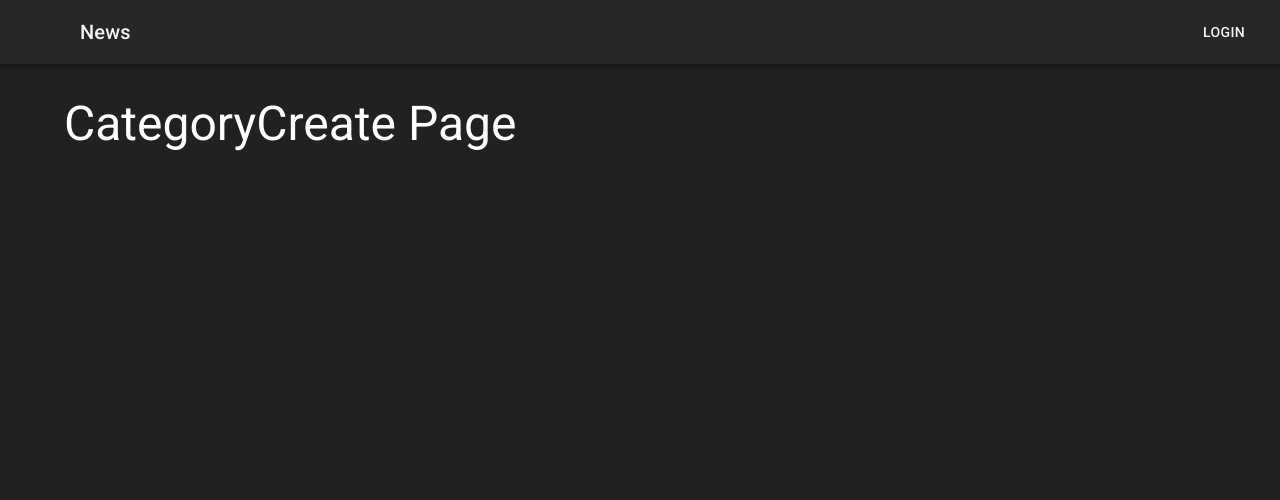
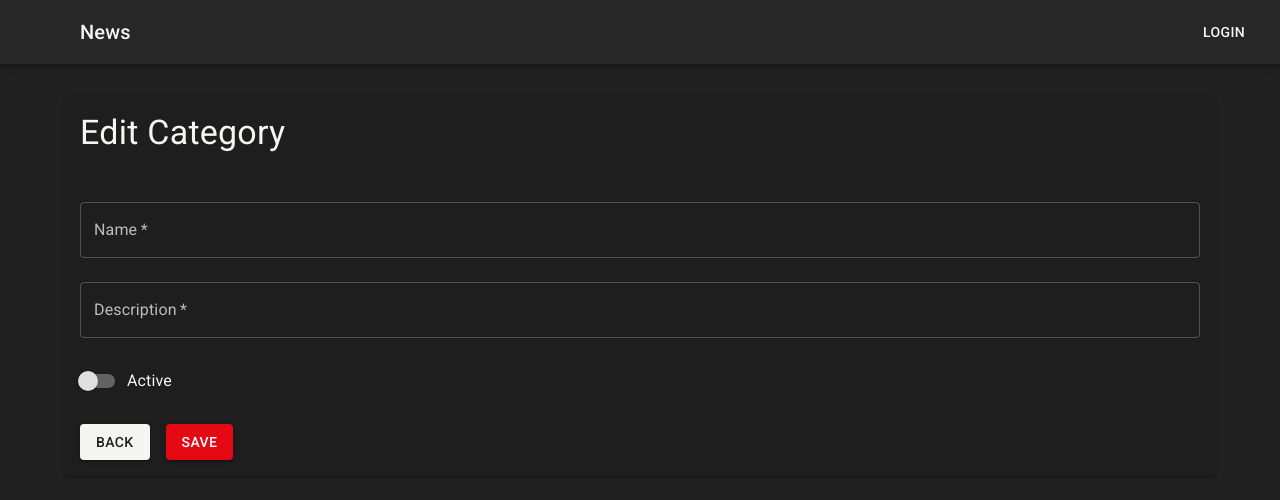
Before and after one commit to lucasborgesdasilva/codeflix, a React (Create React App) app: page /categories/create in a window 1280 px wide. Shown: the top 500 px of the page. Built offline with nearby package versions, Linux system fonts and the light colour scheme; some icons are missing.

Commit message:
Implement CategoryForm component and integrate it into CategoryCreate and CategoryEdit for improved form handling

```diff
--- a/src/features/categories/category-create.tsx
+++ b/src/features/categories/category-create.tsx
@@ -1,9 +1,50 @@
-import { Box, Typography } from "@mui/material";
+import {
+  Box,
+  Paper,
+  Typography
+} from "@mui/material";
+import { useState } from "react";
+import { ICategory } from "./category-slice";
+import { CategoryForm } from "./components/category-form";
 
-export const CategoryCreate = () => (
-  <Box>
-    <Typography variant='h3' component="h1">
-      CategoryCreate Page
-    </Typography>
-  </Box>
-);
+export const CategoryCreate = () => {
+  const [isDisabled, setIsDisabled] = useState<boolean>(false);
+  const [category, setCategory] = useState<ICategory>({
+    id: "",
+    name: "",
+    description: "",
+    is_active: false,
+    deleted_at: null,
+    created_at: "",
+    updated_at: ""
+  });
+
+  const handleChange = () => {
+    console.log('Salvo!');
+  }
+
+  const handleToggle = () => {
+    console.log('Toggled!');
+  }
+
+  return (
+    <Box>
+      <Paper>
+        <Box p={2}>
+          <Box mb={2}>
+            <Typography variant="h4">Edit Category</Typography>
+          </Box>
+        </Box>
+
+        <CategoryForm
+          category={category}
+          isDisabled={isDisabled}
+          isLoading={false}
+          onSubmit={() => console.log('Submitado!')}
+          handleChange={handleChange}
+          handleToggle={handleToggle}
+        />
+      </Paper>
+    </Box>
+  )
+};
--- a/src/features/categories/category-edit.tsx
+++ b/src/features/categories/category-edit.tsx
@@ -1,8 +1,9 @@
-import { Box, Button, FormControl, FormControlLabel, FormGroup, Grid, Paper, Switch, TextField, Typography } from "@mui/material";
+import { Box, Paper, Typography } from "@mui/material";
 import { useState } from "react";
-import { Link, useParams } from "react-router-dom";
+import { useParams } from "react-router-dom";
 import { useAppSelector } from "../../app/hooks";
 import { selectCategoryById } from "./category-slice";
+import { CategoryForm } from "./components/category-form";
 
 export const CategoryEdit = () => {
   const id = useParams().id || "";
@@ -14,7 +15,7 @@
   }
 
   const handleToggle = () => {
-    console.log('toggled');
+    console.log('Toggled!');
   }
 
   return (
@@ -26,70 +27,14 @@
           </Box>
         </Box>
 
-        <Box p={2}>
-          <form>
-            <Grid container spacing={3}>
-              <Grid size={{ xs: 12 }}>
-                <FormControl fullWidth>
-                  <TextField
-                    required
-                    name="name"
-                    label="Name"
-                    value={category.name}
-                    disabled={isDisabled}
-                    onChange={handleChange}
-                  />
-                </FormControl>
-              </Grid>
-
-              <Grid size={{ xs: 12 }}>
-                <FormControl fullWidth>
-                  <TextField
-                    required
-                    name="description"
-                    label="Description"
-                    value={category.description}
-                    disabled={isDisabled}
-                    onChange={handleChange}
-                  />
-                </FormControl>
-              </Grid>
-
-              <Grid size={{ xs: 12 }}>
-                <FormGroup>
-                  <FormControlLabel
-                    control={
-                      <Switch
-                        name="is_active"
-                        color="secondary"
-                        onChange={handleToggle}
-                        checked={category.is_active}
-                        aria-label="controlled"
-                      />
-                    }
-                    label="Active"
-                  />
-                </FormGroup>
-              </Grid>
-
-              <Grid size={{ xs: 12 }}>
-                <Box display="flex" gap={2}>
-                  <Button variant="contained" component={Link} to="/categories">
-                    Back
-                  </Button>
-                  <Button
-                    type="submit"
-                    variant="contained"
-                    color="secondary"
-                    disabled={isDisabled}
-                  >
-                    Save
-                  </Button>
-                </Box>
-              </Grid>
-            </Grid>
-          </form>
-        </Box>
+        <CategoryForm
+          category={category}
+          isDisabled={isDisabled}
+          isLoading={false}
+          onSubmit={() => console.log('atualizado!')}
+          handleChange={handleChange}
+          handleToggle={handleToggle}
+        />
       </Paper>
     </Box>
   )
--- a/src/features/categories/category-slice.ts
+++ b/src/features/categories/category-slice.ts
@@ -1,7 +1,7 @@
 import { createSlice } from "@reduxjs/toolkit";
 import { RootState } from "../../app/store";
 
-interface ICategory {
+export interface ICategory {
   id: string;
   name: string;
   description: string | null;
--- /dev/null
+++ b/src/features/categories/components/category-form.tsx
@@ -0,0 +1,88 @@
+import { Box, Button, FormControl, FormControlLabel, FormGroup, Grid, Switch, TextField } from '@mui/material';
+import { Link } from 'react-router-dom';
+import { ICategory } from '../category-slice';
+
+type FormProps = {
+  category: ICategory;
+  isDisabled?: boolean;
+  isLoading?: boolean;
+  onSubmit: (e: React.FormEvent<HTMLFormElement>) => void;
+  handleChange: (e: React.ChangeEvent<HTMLInputElement>) => void;
+  handleToggle: (e: React.ChangeEvent<HTMLInputElement>) => void;
+}
+
+export function CategoryForm({
+  category,
+  isDisabled,
+  isLoading,
+  onSubmit,
+  handleChange,
+  handleToggle
+}: FormProps) {
+  return (
+    <Box p={2}>
+      <form>
+        <Grid container spacing={3}>
+          <Grid size={{ xs: 12 }}>
+            <FormControl fullWidth>
+              <TextField
+                required
+                name="name"
+                label="Name"
+                value={category.name}
+                disabled={isDisabled}
+                onChange={handleChange}
+              />
+            </FormControl>
+          </Grid>
+
+          <Grid size={{ xs: 12 }}>
+            <FormControl fullWidth>
+              <TextField
+                required
+                name="description"
+                label="Description"
+                value={category.description}
+                disabled={isDisabled}
+                onChange={handleChange}
+              />
+            </FormControl>
+          </Grid>
+
+          <Grid size={{ xs: 12 }}>
+            <FormGroup>
+              <FormControlLabel
+                control={
+                  <Switch
+                    name="is_active"
+                    color="secondary"
+                    onChange={handleToggle}
+                    checked={category.is_active}
+                    aria-label="controlled"
+                  />
+                }
+                label="Active"
+              />
+            </FormGroup>
+          </Grid>
+
+          <Grid size={{ xs: 12 }}>
+            <Box display="flex" gap={2}>
+              <Button variant="contained" component={Link} to="/categories">
+                Back
+              </Button>
+              <Button
+                type="submit"
+                variant="contained"
+                color="secondary"
+                disabled={isDisabled}
+              >
+                Save
+              </Button>
+            </Box>
+          </Grid>
+        </Grid>
+      </form>
+    </Box>
+  )
+}
```
